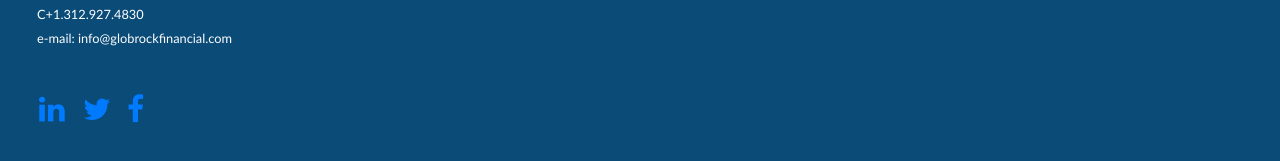
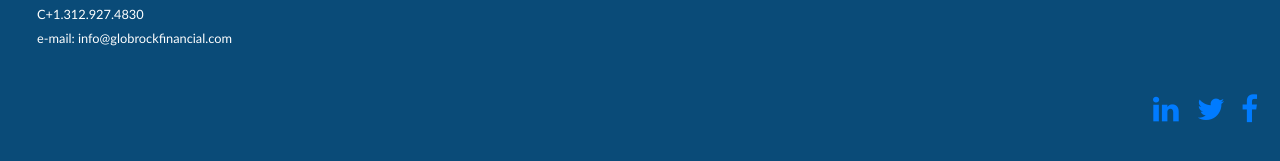
Before and after one commit to Nzibosco/globrockFinancial, a React (Create React App) app: page / in a window 1280 px wide. Shown: the part 1166-1327 px from the top of the page. Built offline with nearby package versions, Linux system fonts and the light colour scheme.

Commit message:
social media styling

```diff
--- a/src/App.css
+++ b/src/App.css
@@ -200,3 +200,8 @@ body {
 .fa:hover {
   opacity: 0.7;
 }
+
+#social {
+  float: right;
+  clear: both;
+}
--- a/src/components/footerComponent/FooterComponent.tsx
+++ b/src/components/footerComponent/FooterComponent.tsx
@@ -29,9 +29,8 @@ export default function Footer () {
                 <small> City of Chicago</small><br/>
             </div>
         </div>
-        <div className = "row">
-            <p id="social">
-
+        <div className = "row" id="social">
+            <p >
 
                     <a className="fa fa-linkedin" href="https://www.linkedin.com/in/bosconzeyi/"
                         target="blank"></a>
@@ -41,7 +40,9 @@ export default function Footer () {
             </p>
 
         </div>
-        <div className="row" id = "poweredBy"></div>
+        <div className="row" id = "poweredBy">
+
+        </div>
     </footer>
     );
 }
```
